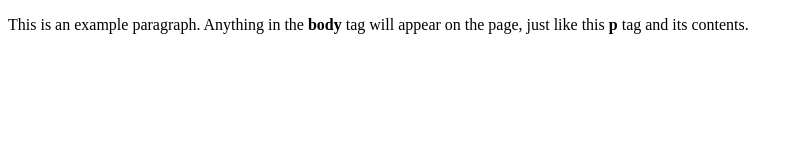
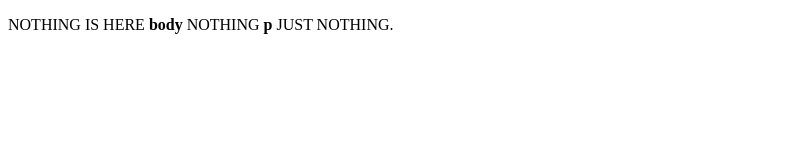
Before and after one commit to Flo1003s/FRANKFURT-RP-FIVEM-WEB, a plain HTML site: page index.html in a window 1280 px wide. Shown: the whole page, without its empty margins (0-800 px from the left). Drawn offline with Linux system fonts and the light colour scheme.

Commit message:
Update index.html

```diff
--- a/index.html
+++ b/index.html
@@ -1,9 +1,9 @@
 <!doctype html>
 <html>
   <head>
-    <title>This is the title of the webpage!</title>
+    <title>NOTHING!</title>
   </head>
   <body>
-    <p>This is an example paragraph. Anything in the <strong>body</strong> tag will appear on the page, just like this <strong>p</strong> tag and its contents.</p>
+    <p>NOTHING IS HERE <strong>body</strong> NOTHING <strong>p</strong> JUST NOTHING.</p>
   </body>
 </html>
```
